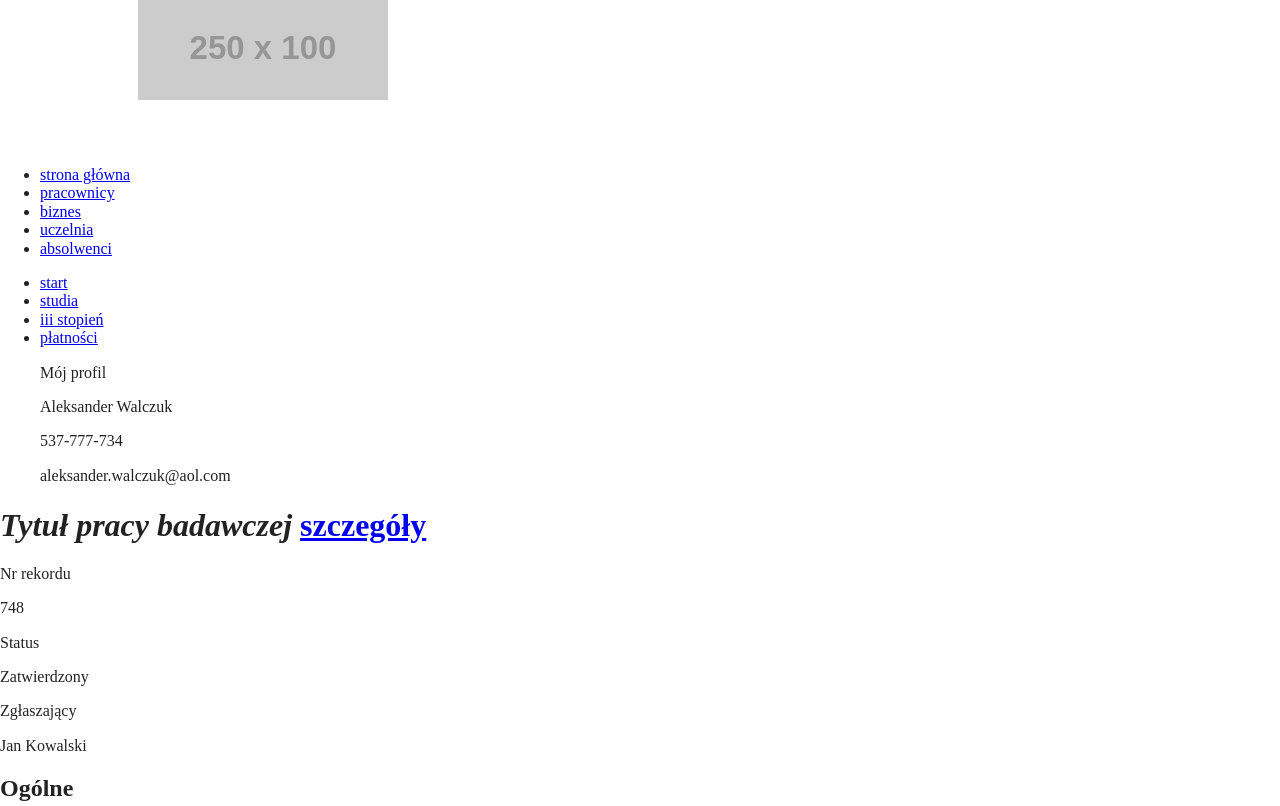
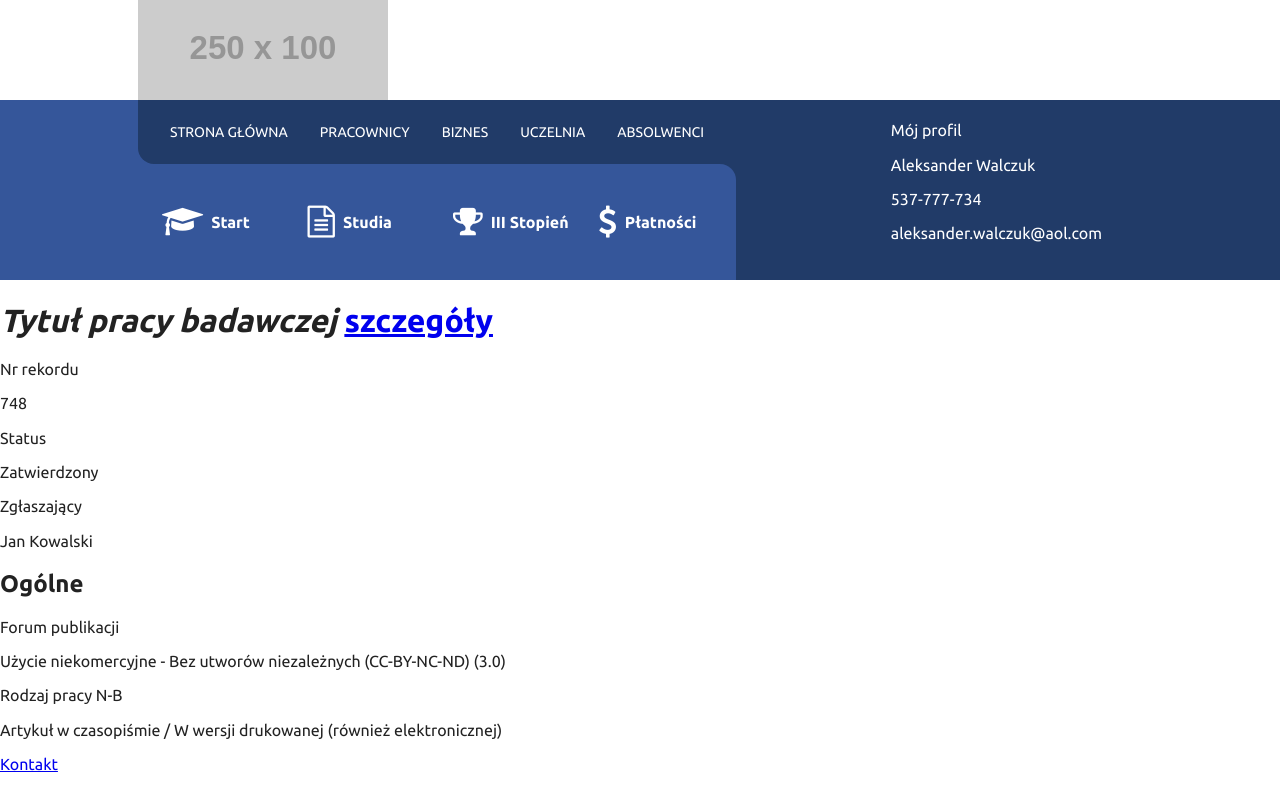
Before and after one commit to Rednaxela700/cui, a website built with Parcel: page index.html in a window 1280 px wide. Shown: the top 806 px of the page. Built offline with nearby package versions, Linux system fonts and the light colour scheme; placeholder pictures from the web are drawn by us.

Commit message:
finished styling navbar

```diff
--- a/css/_header.scss
+++ b/css/_header.scss
@@ -1,7 +1,106 @@
 .header {
   margin: 0 auto;
   @include rwd('desktop') {
-    max-width: 1004px;
-    min-height: 150px;
+    max-width: map-get($breakpoints, 'desktop');
+    min-height: 100px;
   }
 }
+
+.nav {
+  background-image: $color-primary;
+  background: linear-gradient(90deg, $color-secondary 50%, $color-primary 50%);
+  color: #fff;
+
+  &__wrapper {
+    @include flex(space-between, center);
+    margin: 0 auto;
+    @include rwd('desktop') {
+      max-width: map-get($breakpoints, 'desktop');
+    }
+
+    &__inner {
+      align-self: flex-start;
+    }
+  }
+
+  &__container {
+    @include flex();
+    padding: 0;
+    margin: 0;
+    list-style: none;
+  }
+
+
+  &__link {
+    position: relative;
+    display: inline-block;
+    padding: 8px 16px;
+    text-decoration: none;
+    color: #fff;
+    &::after {
+      content: '';
+      position: absolute;
+      bottom: 16px;
+      left: 0;
+      display: none;
+      height: 2px;
+      width: 90%;
+      background: #fff;
+      transform: translateX(5%);
+    }
+    &:hover::after, :focus::after {
+      display: block;
+    }
+  }
+
+  &--primary {
+    border-bottom-left-radius: 16px;
+    background: $color-primary;
+    & .nav__item {
+      &:first-child {
+        padding-left: 16px;
+      }
+    }
+
+    & .nav__link {
+      padding: 24px 16px;
+      font-size: 14px;
+      text-transform: uppercase;
+    }
+  }
+
+  &--secondary {
+    justify-content: space-around;
+    padding-left: 16px;
+    background: $color-secondary;
+    font-weight: bold;
+    text-transform: capitalize;
+    border-top-right-radius: 16px;
+    @include rwd(desktop) {
+      margin-right: -16px;
+    }
+    & .nav__item {
+      flex-basis: calc(25% - 16px);
+    }
+
+    & .nav__link {
+      @include flex(normal, center);
+      @include rwd(desktop) {
+        padding: 42px 0;
+        &::after {
+          bottom: 24px;
+        }
+
+      }
+
+      & .fa {
+        display: inline-block;
+        @include rwd(desktop) {
+          margin-right: 8px;
+        }
+        font-size: 32px;
+      }
+
+    }
+  }
+}
--- a/css/base/_base.scss
+++ b/css/base/_base.scss
@@ -2,3 +2,7 @@
 @import "variables";
 @import "mixins";
 @import "partials";
+
+body {
+  font-family: $font-primary;
+}
--- a/index.html
+++ b/index.html
@@ -29,8 +29,10 @@
         type="image/ico"
         href="./favicon.ico">
   <link rel="stylesheet" href="css/normalize.css">
+  <link rel="preconnect" href="https://fonts.gstatic.com">
+  <link href="https://fonts.googleapis.com/css2?family=Ubuntu:wght@400;500;700&display=swap" rel="stylesheet">
   <link rel="stylesheet" href="css/index.scss">
-  <link rel="stylesheet" href="https://cdnjs.cloudflare.com/ajax/libs/font-awesome/4.7.0/css/font-awesome.min.css">
+  <link rel="stylesheet" href="https://stackpath.bootstrapcdn.com/font-awesome/4.7.0/css/font-awesome.min.css">
   <meta name="theme-color" content="#fafafa">
 </head>
 
@@ -56,10 +58,22 @@
           <li class="nav__item"><a href="#" class="nav__link"><span>absolwenci</span></a></li>
         </ul>
         <ul class="nav__container nav--secondary">
-          <li class="nav__item"><a href="#" class="nav__link"><span>start</span></a></li>
-          <li class="nav__item"><a href="#" class="nav__link"><span>studia</span></a></li>
-          <li class="nav__item"><a href="#" class="nav__link"><span>iii stopień</span></a></li>
-          <li class="nav__item"><a href="#" class="nav__link"><span>płatności</span></a></li>
+          <li class="nav__item"><a href="#" class="nav__link">
+            <span class="fa fa-graduation-cap" aria-hidden="true"></span>
+            <span>start</span></a>
+          </li>
+          <li class="nav__item"><a href="#" class="nav__link">
+            <span class="fa fa-file-text-o" aria-hidden="true"></span>
+            <span>studia</span></a>
+          </li>
+          <li class="nav__item"><a href="#" class="nav__link">
+            <span class="fa fa-trophy" aria-hidden="true"></span>
+            <span>III stopień</span></a>
+          </li>
+          <li class="nav__item"><a href="#" class="nav__link">
+            <span class="fa fa-dollar" aria-hidden="true"></span>
+            <span>płatności</span></a>
+          </li>
         </ul>
       </div>
       <figure class="card">
```
